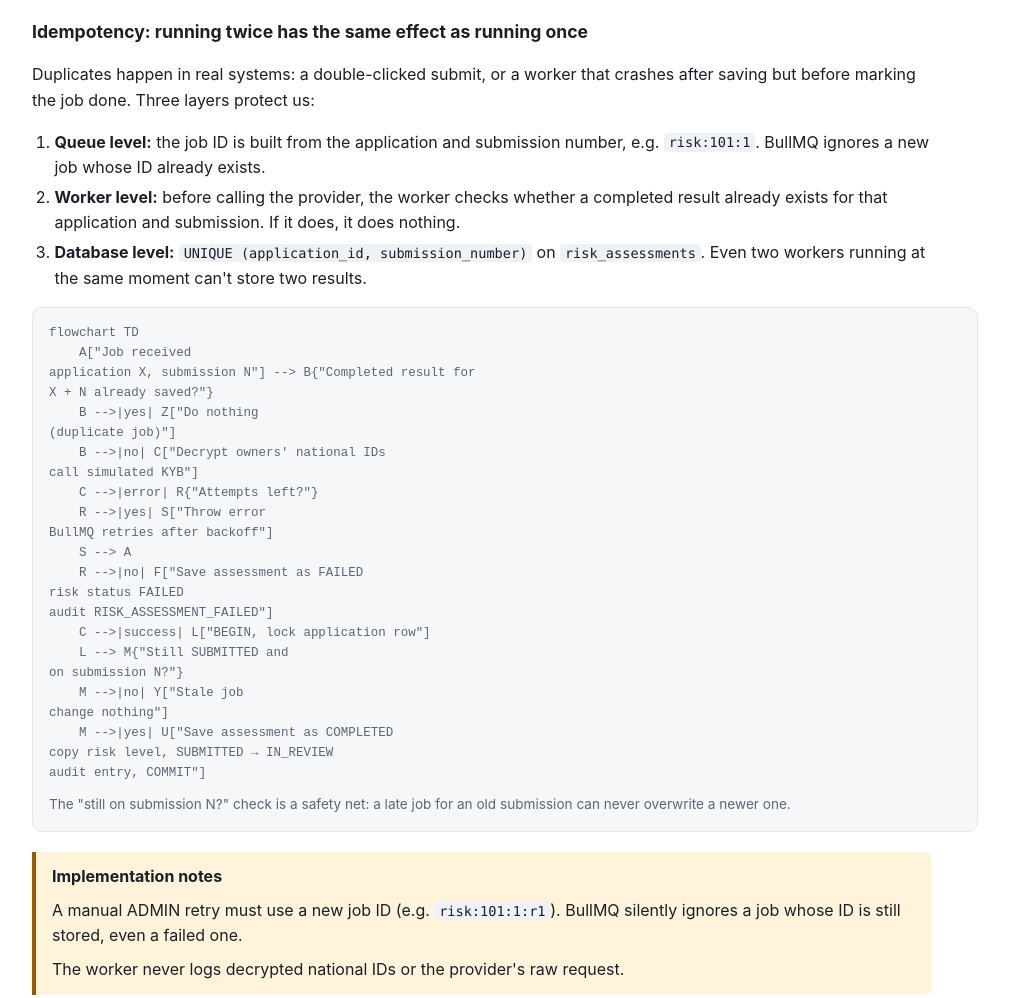
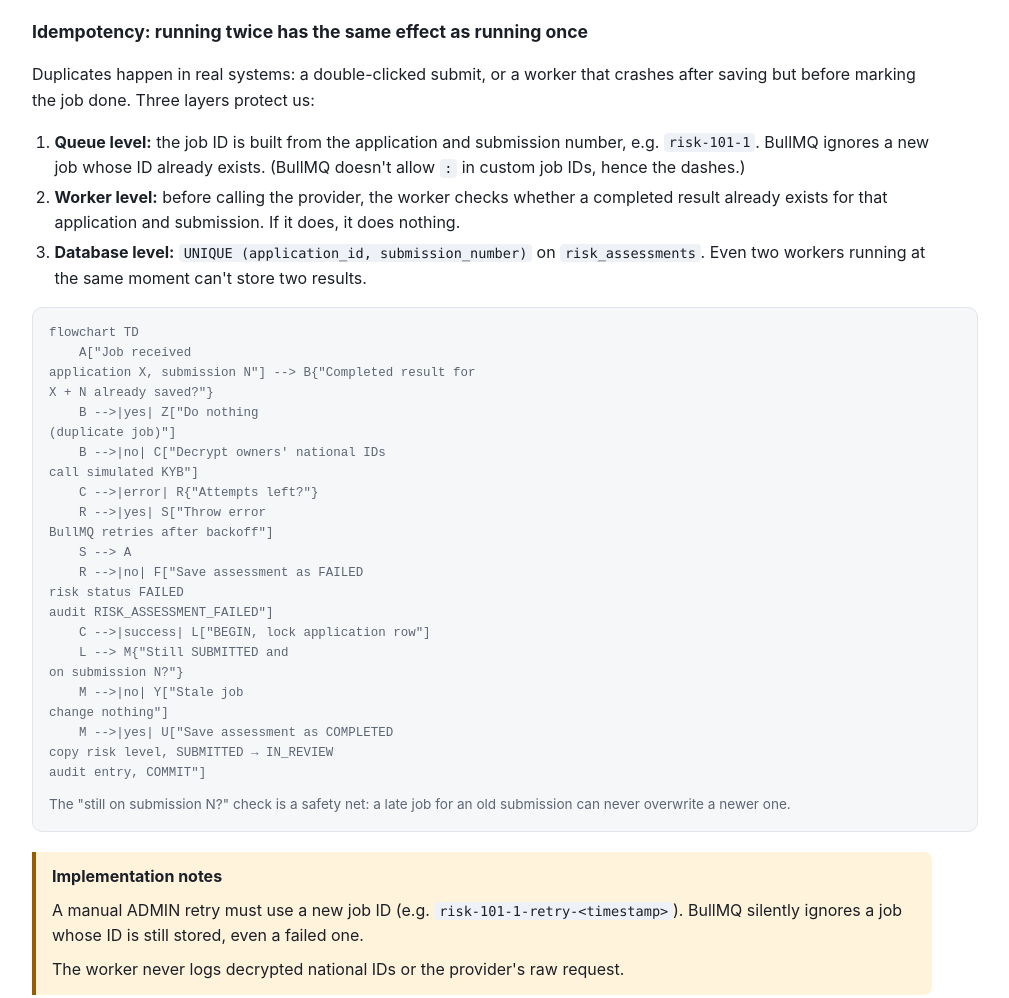
Before and after one commit to 0xrpj/merchant-onboarding, a website: page docs/design/flows.html in a window 1280 px wide. Shown: the part 2400-3398 px from the top of the page, without its empty margins (270-1279 px from the left). Drawn offline with Linux system fonts and the light colour scheme.

Commit message:
docs: update risk job ID format in flow design
BullMQ rejects ":" in custom job IDs, so IDs are now
risk-<applicationId>-<submissionNumber>.

```diff
--- a/docs/design/flows.html
+++ b/docs/design/flows.html
@@ -298,7 +298,7 @@ sequenceDiagram
 <h3 id="idempotency-running-twice-has-the-same-effect-as-running-once">Idempotency: running twice has the same effect as running once</h3>
 <p>Duplicates happen in real systems: a double-clicked submit, or a worker that crashes after saving but before marking the job done. Three layers protect us:</p>
 <ol>
-  <li><strong>Queue level:</strong> the job ID is built from the application and submission number, e.g. <code>risk:101:1</code>. BullMQ ignores a new job whose ID already exists.</li>
+  <li><strong>Queue level:</strong> the job ID is built from the application and submission number, e.g. <code>risk-101-1</code>. BullMQ ignores a new job whose ID already exists. (BullMQ doesn't allow <code>:</code> in custom job IDs, hence the dashes.)</li>
   <li><strong>Worker level:</strong> before calling the provider, the worker checks whether a completed result already exists for that application and submission. If it does, it does nothing.</li>
   <li><strong>Database level:</strong> <code>UNIQUE (application_id, submission_number)</code> on <code>risk_assessments</code>. Even two workers running at the same moment can't store two results.</li>
 </ol>
@@ -323,7 +323,7 @@ flowchart TD
 
 <div class="callout warn">
   <p><strong>Implementation notes</strong></p>
-  <p>A manual ADMIN retry must use a new job ID (e.g. <code>risk:101:1:r1</code>). BullMQ silently ignores a job whose ID is still stored, even a failed one.</p>
+  <p>A manual ADMIN retry must use a new job ID (e.g. <code>risk-101-1-retry-&lt;timestamp&gt;</code>). BullMQ silently ignores a job whose ID is still stored, even a failed one.</p>
   <p>The worker never logs decrypted national IDs or the provider's raw request.</p>
 </div>
 
```
